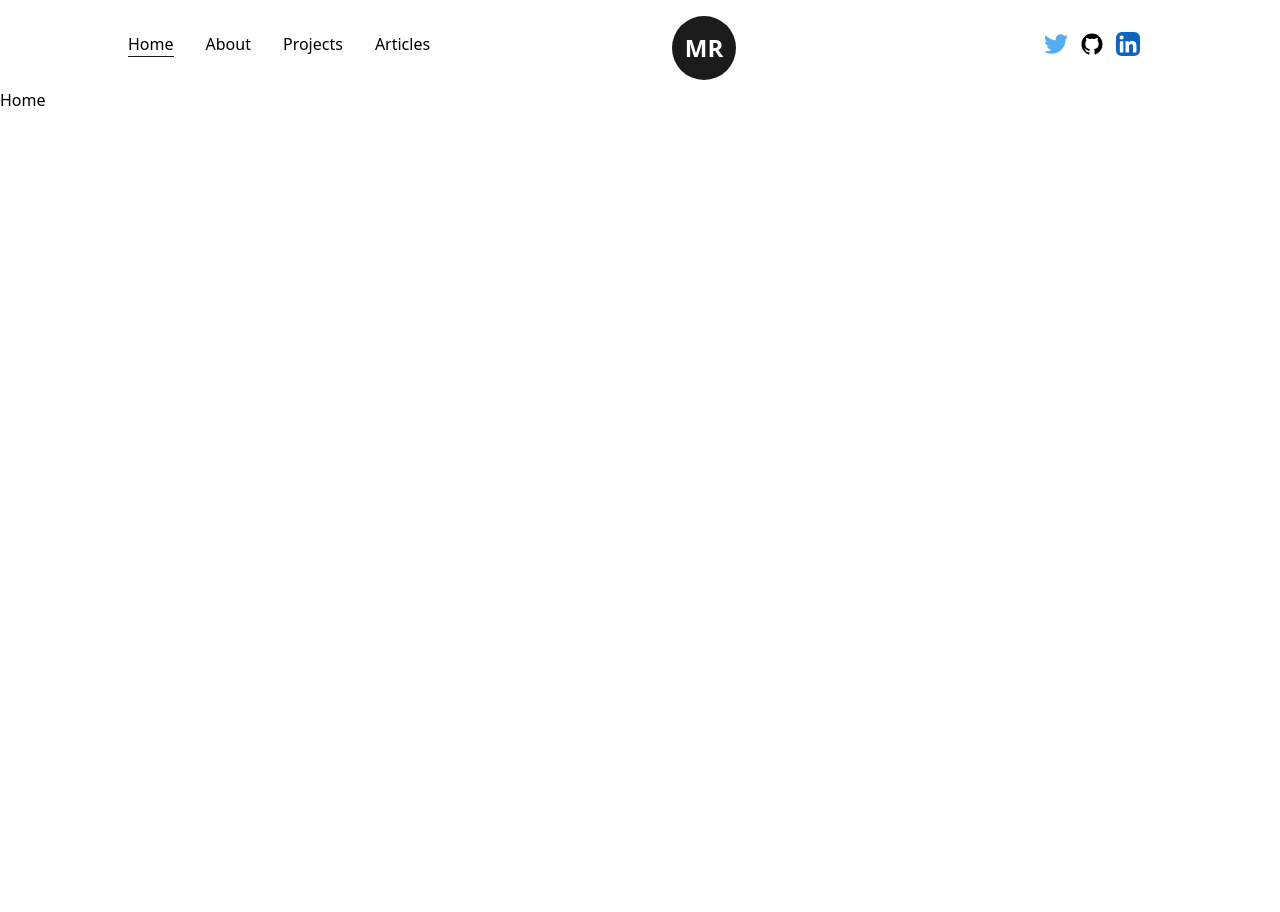
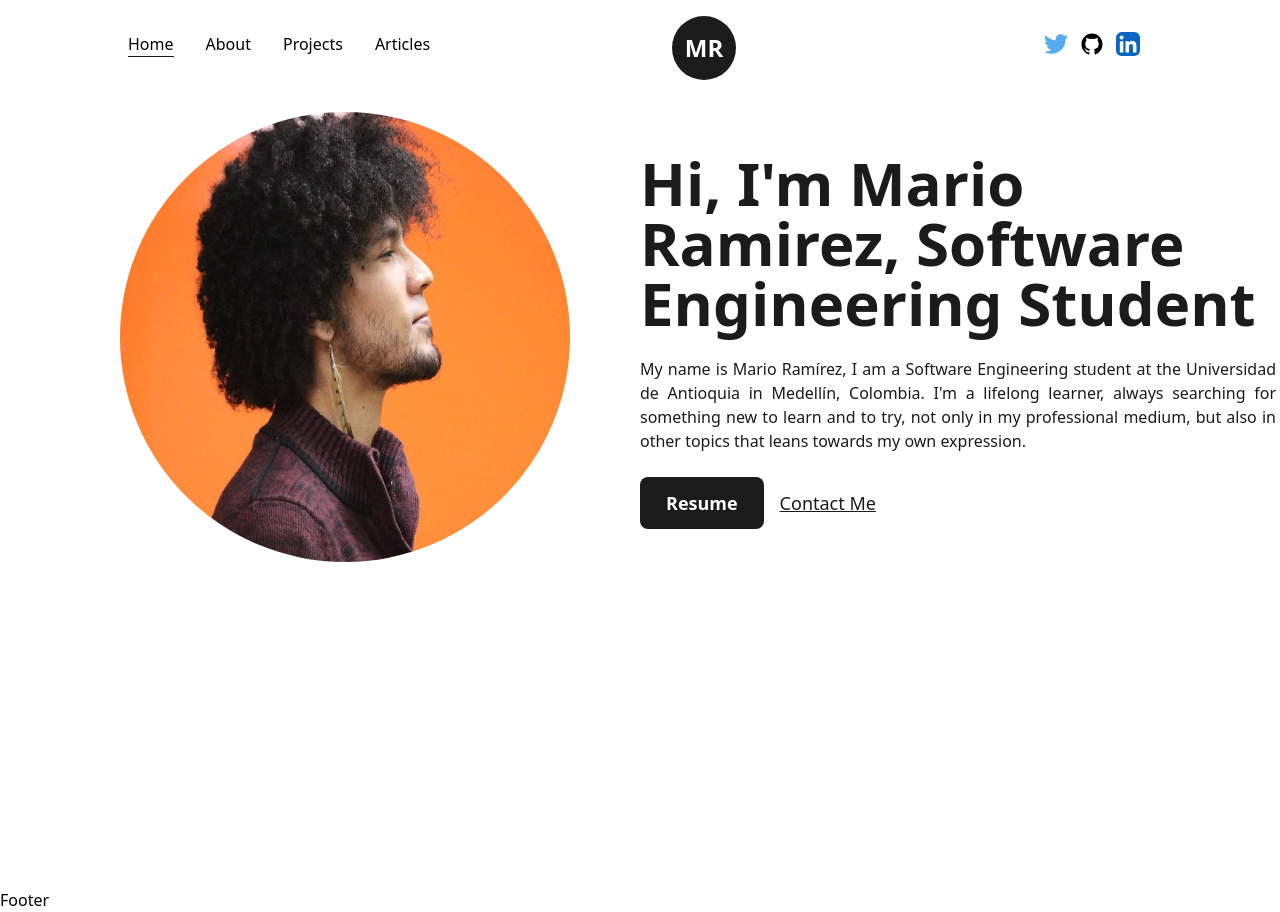
Before and after one commit to mariohramirez/mariohramirez.github.io, a Next.js app: page / in a window 1280 px wide. Before the commit the page ends 800 px from the top, so only its background shows below. Built offline with nearby package versions, Linux system fonts and the light colour scheme.

Commit message:
Agregado el Main e inicio del Footer

```diff
--- /dev/null
+++ b/components/AnimatedText.tsx
@@ -0,0 +1,62 @@
+import React from 'react';
+import { motion } from 'framer-motion';
+
+const quote = {
+    initial: {
+        opacity: 1,
+    },
+
+    animate: {
+        opacity: 1,
+        transition: {
+            delay:0.5,
+            staggerChildren: 0.08,
+        }
+    },
+}
+
+const singleWord = {
+    initial: {
+        opacity: 0,
+        y: 50,
+    },
+
+    animate: {
+        opacity: 1,
+        y:0,
+        transition: {
+            delay: 1,
+        }
+    },
+}
+
+
+interface AnimatedTextProps {
+    text: string;
+    className?: string;
+}
+
+const AnimatedText = ({ text, className = "" }: AnimatedTextProps) => {
+    return (
+        <div className='w-full mx-auto py-2 flex items-center justify-center text-center
+        overflow-hidden'>
+            <motion.h1 className={`inline-bloc w-full text-dark font-bold capitalize text-8xl ${className}`}
+                variants={quote}
+                initial='initial'
+                animate='animate'
+            >
+                {
+                    text.split(" ").map((word, index) =>
+                        <motion.span key={word+'-'+index} className='inline-block'
+                        variants={singleWord}
+                        >
+                            {word}&nbsp;
+                        </motion.span>
+                    )
+                }
+            </motion.h1>
+        </div>
+    );
+}
+
+export { AnimatedText }
--- /dev/null
+++ b/components/Footer.tsx
@@ -0,0 +1,9 @@
+import React from 'react';
+
+const Footer = () => {
+    return (
+        <div>Footer</div>
+    )
+}
+
+export {Footer}
--- a/components/Icons.tsx
+++ b/components/Icons.tsx
@@ -2,7 +2,6 @@ import React, { SVGProps } from 'react';
 
 interface IconProps extends SVGProps<SVGSVGElement> {
   className?: string;
-  // You can add other specific prop types here if needed.
 }
 
 export const TwitterIcon: React.FC<IconProps> = ({ className, ...rest }) => (
--- /dev/null
+++ b/components/Layout.tsx
@@ -0,0 +1,16 @@
+import React from "react";
+
+interface LayoutProps {
+    children?: React.ReactNode;
+    className?: string;
+}
+
+const Layout = ({ children, className=""}: LayoutProps) => {
+    return (
+        <div className={`w-full h-full inline-block z-0 bg-white ${className}`}>
+            {children}
+        </div>
+    );
+}
+
+export { Layout };
--- a/pages/_app.tsx
+++ b/pages/_app.tsx
@@ -4,6 +4,7 @@ import type { AppProps } from 'next/app'
 import { Montserrat } from "next/font/google"
 import Head from 'next/head';
 import { Navbar } from '@/components/Navbar';
+import { Footer } from '@/components/Footer';
 
 //Cargamos la fuente con la variable --font-mont para definir el nombre de la variable CSS
 const montserrat = Montserrat({
@@ -24,6 +25,7 @@ export default function App({ Component, pageProps }: AppProps) {
       <main className={"${montserrat.variable} font-mont bg-light w-full min-h-screen"}>
         <Navbar />
         <Component {...pageProps} />
+        <Footer />
       </main>
     </>
   );
--- a/pages/index.tsx
+++ b/pages/index.tsx
@@ -1,5 +1,9 @@
-import styles from "@/styles/Home.module.css";
 import Head from "next/head";
+import { Layout } from "@/components/Layout";
+import Image from "next/image";
+import profilePic from "@/public/images/profile/profile-pic-1.jpg";
+import { AnimatedText } from "@/components/AnimatedText";
+import Link from "next/link";
 
 const Index = () => {
   return (
@@ -8,8 +12,27 @@ const Index = () => {
         <title>index</title>
         <meta name="description" content="index" />
       </Head>
-      <main>
-        Home
+      <main className=" items-center text-dark w-full min-h-screen">
+        <Layout className="pt-o" />
+        <div className="flex items-center justify-between w-full">
+          <div className="w-1/2">
+            <Image src={profilePic} alt="Profile pic" className="rounded-full  w-[450px] h-[450px] mx-[120px]" />
+          </div>
+          <div className="w-1/2 flex flex-col items-center self-center mx-[4px]">
+          <AnimatedText text="Hi, I'm Mario Ramirez, Software Engineering Student" className="!text-6xl !text-left" />
+            <p className="my-4 text-base font-medium text-justify">
+            My name is Mario Ramírez, I am a Software Engineering student at the Universidad de Antioquia in Medellín, Colombia. I'm a lifelong learner, always searching for something new to learn and to try, not only in my professional medium, but also in other topics that leans towards my own expression.  </p>
+            <div className="flex items-center self-start mt-2">
+              <Link href="/CV-Resume.pdf" target={'_blank'}
+              className="flex items-center bg-dark text-white p-2.5 px-6
+              rounded-lg text-lg font-semibold hover:bg-white hover:text-dark
+              border-2 border-solid border-transparent hover:border-dark">Resume</Link>
+              <Link href="mailto:marioh.ramirez@udea.edu.co" target={"_blank"}
+              className="ml-4 text-lg font-medium capitalize text-dark underline">Contact me</Link>
+            </div>
+          </div>
+        </div>
+        <Layout />
       </main>
     </>
   );
```
Also changed, not shown: public/images/profile/profile-pic-1.jpg (added), 1 other file (tests, documents, lock files or other folders).
